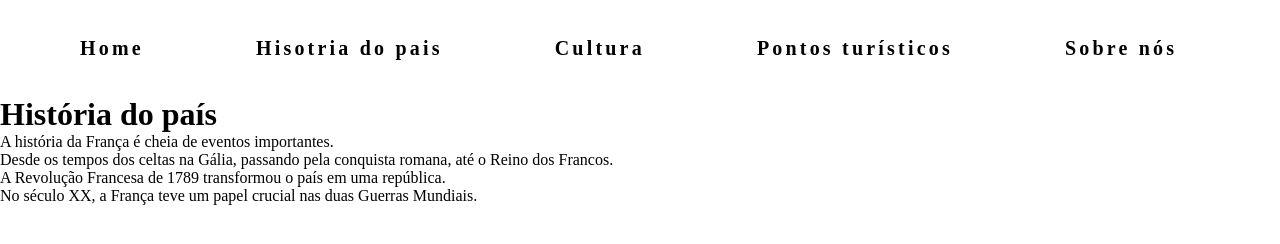
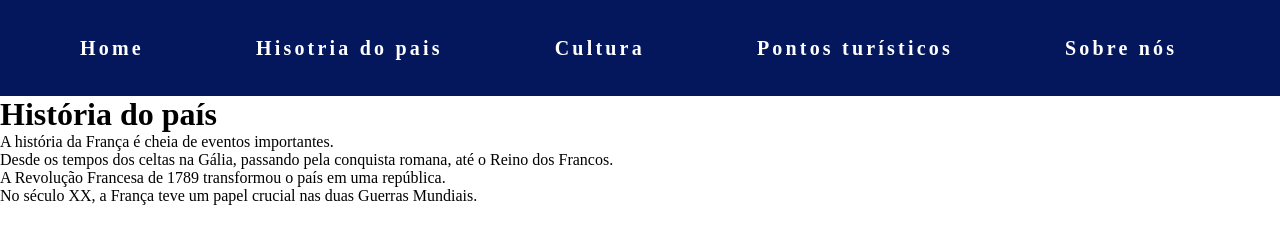
Before and after one commit to HeitorPereiradaSilva11Ti-A/francotrabalho, a plain HTML site: page pages/historiadopais.html in a window 1280 px wide. Drawn offline with Linux system fonts and the light colour scheme.

Commit message:
Quarto commit

```diff
--- /dev/null
+++ b/css/colors.css
@@ -0,0 +1,5 @@
+:root{
+    --blue: #04175c;
+    --slate-200: #e2e8f0;
+    --white: #fff;
+}
--- a/css/header.css
+++ b/css/header.css
@@ -1,3 +1,4 @@
+@import url(./colors.css);
 header {
     background: var(--blue);
     display: flex;
--- a/pages/historiadopais.html
+++ b/pages/historiadopais.html
@@ -4,7 +4,7 @@
     <meta charset="UTF-8">
     <meta name="viewport" content="width=device-width, initial-scale=1.0">
     <link rel="stylesheet" href="historiadopais.css">
-    <title>História do país/</title>
+    <title>História do país</title>
 </head>
 <body>
     <main>
```
Also changed, not shown: image/Revolucao-Francesa-1024x683.jpg (added), image/maxresdefault.jpg (added), image/monet-claude-impression-sunrise-44261-original.jpg (added).
